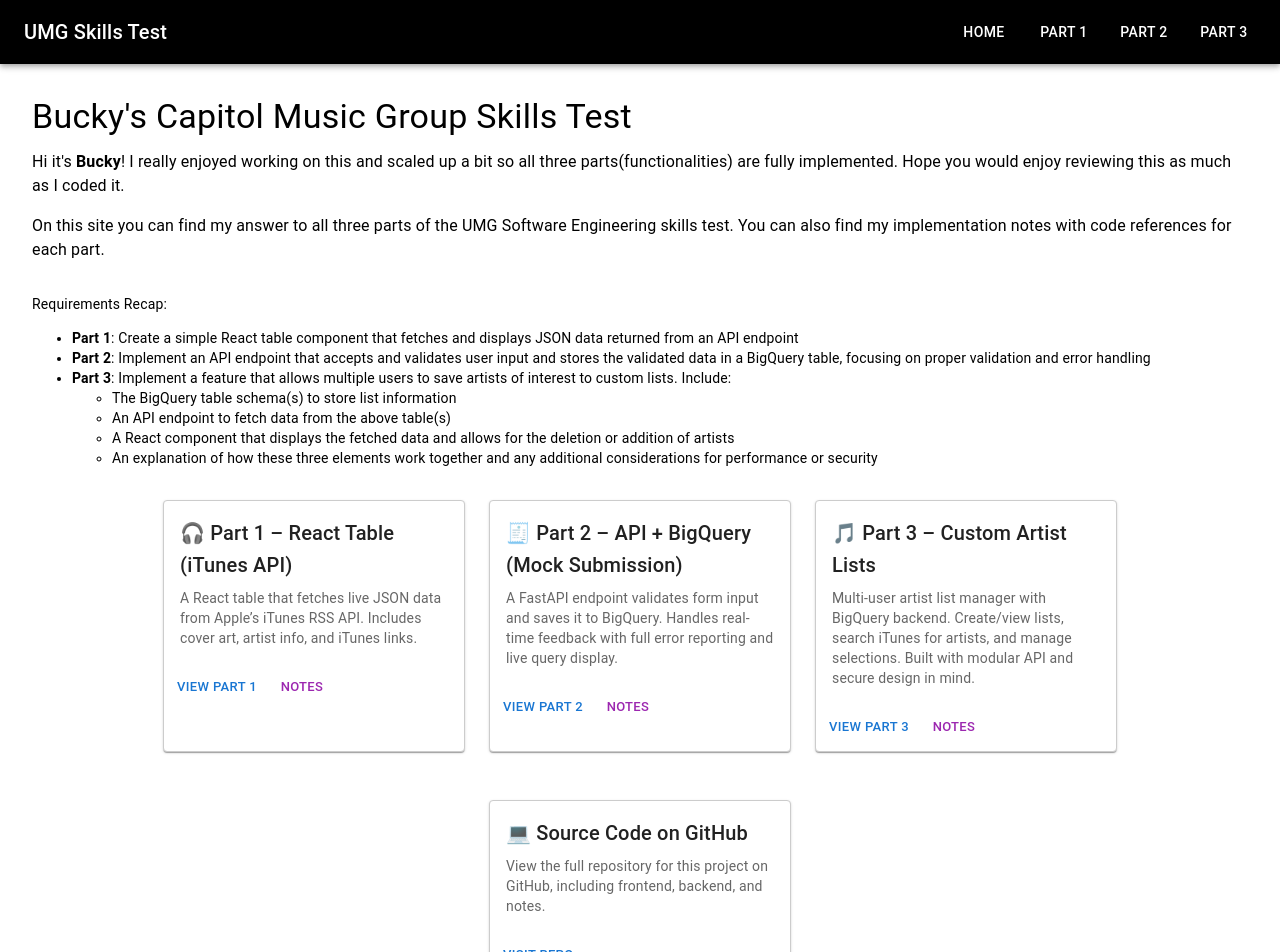
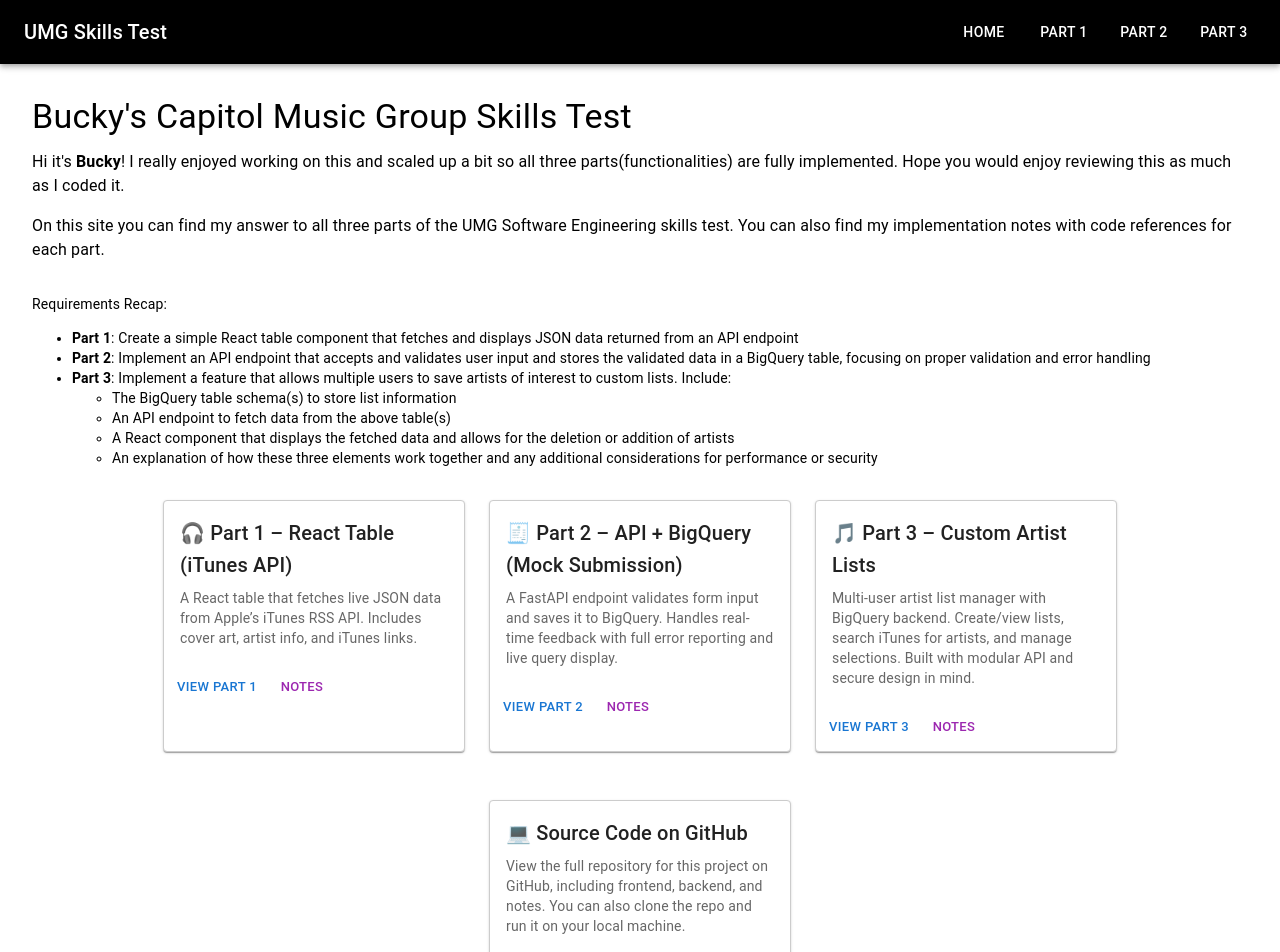
Before and after one commit to Buck0134/umg-skills-test, a React (Create React App) app in the folder frontend/: page / in a window 1280 px wide. Shown: the top 952 px of the page. Built offline with nearby package versions, Linux system fonts and the light colour scheme.

Commit message:
Update Home.jsx

```diff
--- a/frontend/src/pages/Home.jsx
+++ b/frontend/src/pages/Home.jsx
@@ -145,7 +145,7 @@ const Home = () => {
               💻 Source Code on GitHub
             </Typography>
             <Typography variant="body2" color="text.secondary">
-              View the full repository for this project on GitHub, including frontend, backend, and notes.
+              View the full repository for this project on GitHub, including frontend, backend, and notes. You can also clone the repo and run it on your local machine.
             </Typography>
           </CardContent>
           <CardActions>
```
